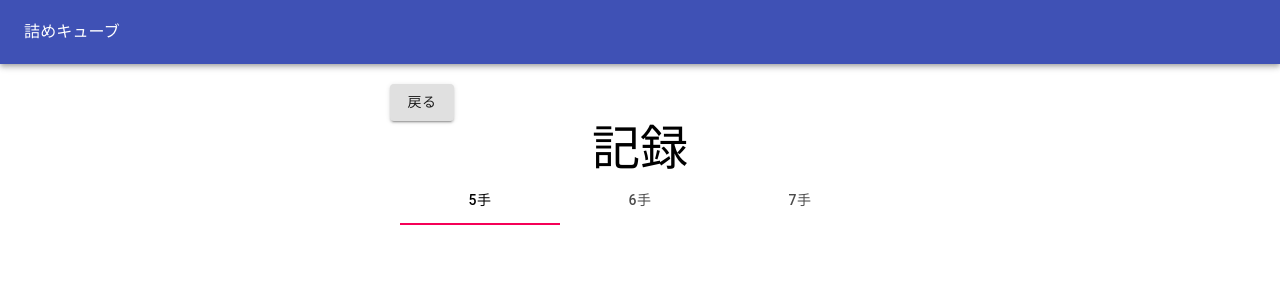
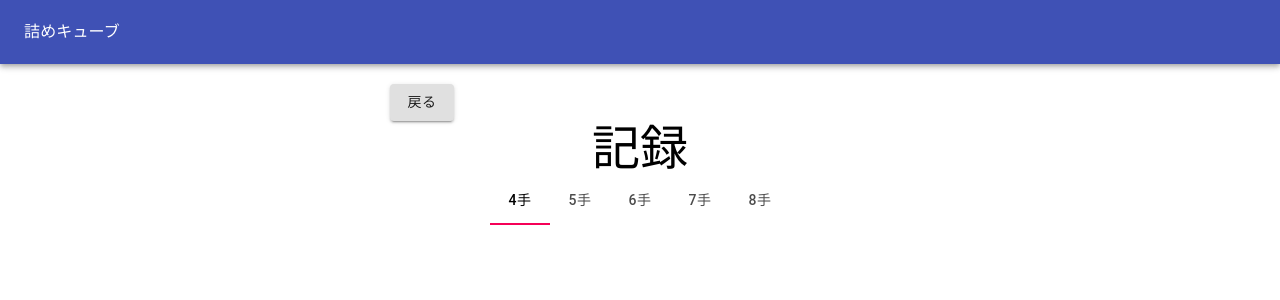
Before and after one commit to uesyuu/tsume_cube, a React (Create React App) app: page /#/results in a window 1280 px wide. Shown: the top 300 px of the page. Built offline with nearby package versions, Linux system fonts and the light colour scheme; the HTML template or start-up script is replaced by a standard one.

Commit message:
add 4 and 8 moves scramble

```diff
--- a/src/Game.js
+++ b/src/Game.js
@@ -60,16 +60,28 @@ function Game(props) {
     const [isCorrect, setIsCorrect] = useState(false);
     const [incorrectMessage, setIncorrectMessage] = useState(null)
     const [storageData, setStorageData] = useState({
+        '4': [],
         '5': [],
         '6': [],
-        '7': []
+        '7': [],
+        '8': []
     })
     const [giveUp, setGiveUp] = useState(false)
 
     useEffect(() => {
         if (localStorage.storageData) {
             const data = JSON.parse(localStorage.storageData)
-            setStorageData(data)
+            if (data['4'] && data['8']) {
+                setStorageData(data)
+            } else {
+                setStorageData({
+                    '4': [],
+                    '5': data['5'],
+                    '6': data['6'],
+                    '7': data['7'],
+                    '8': []
+                })
+            }
         }
         startGame()
         return () => {
--- a/src/Home.js
+++ b/src/Home.js
@@ -16,7 +16,7 @@ const Home = (props) => {
     const classes = useStyles()
 
     const [open, setOpen] = useState(false)
-    const moveCountList = [5, 6, 7]
+    const moveCountList = [4, 5, 6, 7, 8]
 
     return (
         <div>
--- a/src/Results.js
+++ b/src/Results.js
@@ -24,21 +24,36 @@ const Results = (props) => {
         },
         link: {
             margin: '20px 0'
+        },
+        tab: {
+            minWidth: '60px'
         }
     }))
     const classes = useStyles()
 
     const [ storageData, setStorageData ] = useState({
+        '4': [],
         '5': [],
         '6': [],
-        '7': []
+        '7': [],
+        '8': []
     })
     const [ tabValue, setTabValue] = useState(0)
 
     useEffect(() => {
         if(localStorage.storageData) {
             const data = JSON.parse(localStorage.storageData)
-            setStorageData(data)
+            if (data['4'] && data['8']) {
+                setStorageData(data)
+            } else {
+                setStorageData({
+                    '4': [],
+                    '5': data['5'],
+                    '6': data['6'],
+                    '7': data['7'],
+                    '8': []
+                })
+            }
         }
     }, [])
 
@@ -63,16 +78,20 @@ const Results = (props) => {
                     <Typography variant='h3'>記録</Typography>
                 </Box>
                 <Box display={"flex"} justifyContent={"center"}>
-                    <Tabs value={tabValue} onChange={handleTabChanged}>
-                        <Tab label='5手' />
-                        <Tab label='6手' />
-                        <Tab label='7手' />
+                    <Tabs value={tabValue} onChange={handleTabChanged} centered>
+                        <Tab className={classes.tab} label='4手' />
+                        <Tab className={classes.tab} label='5手' />
+                        <Tab className={classes.tab} label='6手' />
+                        <Tab className={classes.tab} label='7手' />
+                        <Tab className={classes.tab} label='8手' />
                     </Tabs>
                 </Box>
                 <Box className={classes.link} display={"flex"} justifyContent={"center"}>
-                    <TabPanel value={tabValue} index={0} storageData={storageData['5']} />
-                    <TabPanel value={tabValue} index={1} storageData={storageData['6']} />
-                    <TabPanel value={tabValue} index={2} storageData={storageData['7']} />
+                    <TabPanel value={tabValue} index={0} storageData={storageData['4']} />
+                    <TabPanel value={tabValue} index={1} storageData={storageData['5']} />
+                    <TabPanel value={tabValue} index={2} storageData={storageData['6']} />
+                    <TabPanel value={tabValue} index={3} storageData={storageData['7']} />
+                    <TabPanel value={tabValue} index={4} storageData={storageData['8']} />
                 </Box>
             </Box>
         </div>
```
Also changed, not shown: 4 other files (tests, documents, lock files or other folders).
